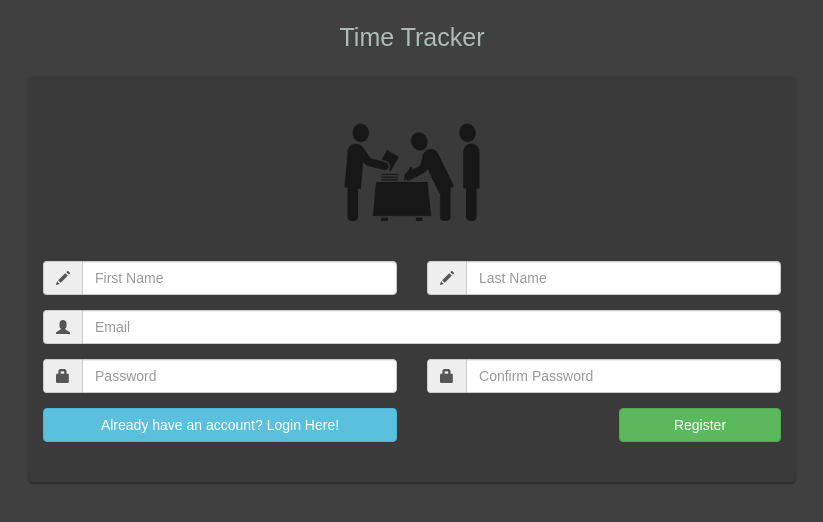
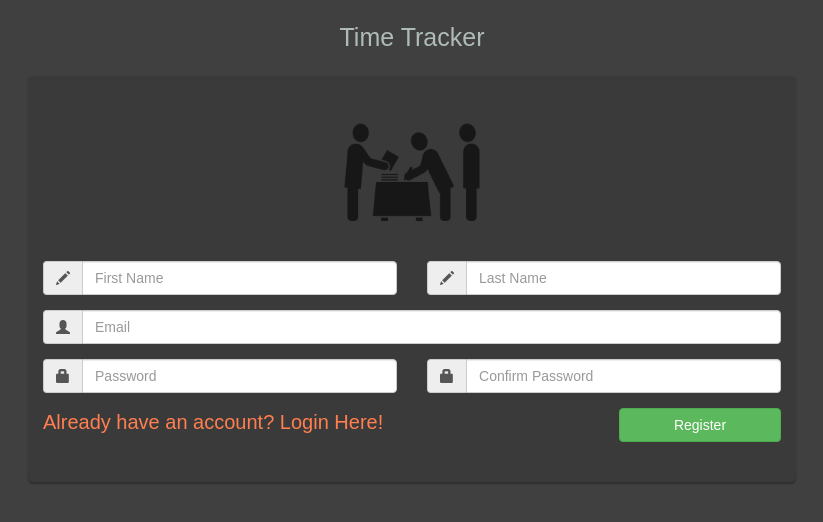
Before and after one commit to sasivardhan518/MEAN_POC, an Angular app: page /register in a window 1280 px wide. Shown: the top 522 px of the page, without its empty margins (228-1051 px from the left). Built offline with nearby package versions, Linux system fonts and the light colour scheme.

Commit message:
changes related to registration page

```diff
--- a/src/Registration/registration.component.css
+++ b/src/Registration/registration.component.css
@@ -32,6 +32,11 @@ overflow: hidden;
     margin-bottom: 20px;
 }
 
+.orange{
+    color:coral;
+    font-size:20px;
+}
+
 .register-icon{
     background-image: url(../assets/register.png);
     height:150px;
--- a/src/Registration/registration.component.html
+++ b/src/Registration/registration.component.html
@@ -56,10 +56,10 @@
         </div>
     </div>
     <div class="row register-buttons">
-        <div class="col-sm-6 ">
-                <button type="button" routerLink="/login" routerLinkActive="active"  class="btn btn-info">Already have an account? Login Here!</button>
+        <div class="col-sm-9">
+                <a routerLink="/login" routerLinkActive="active"  class="orange">Already have an account? Login Here!</a>
         </div>
-        <div class="col-sm-offset-3  col-sm-3">
+        <div class="col-sm-3">
             <button type="button" class="btn btn-success">Register</button>
         </div>
     </div>
```
